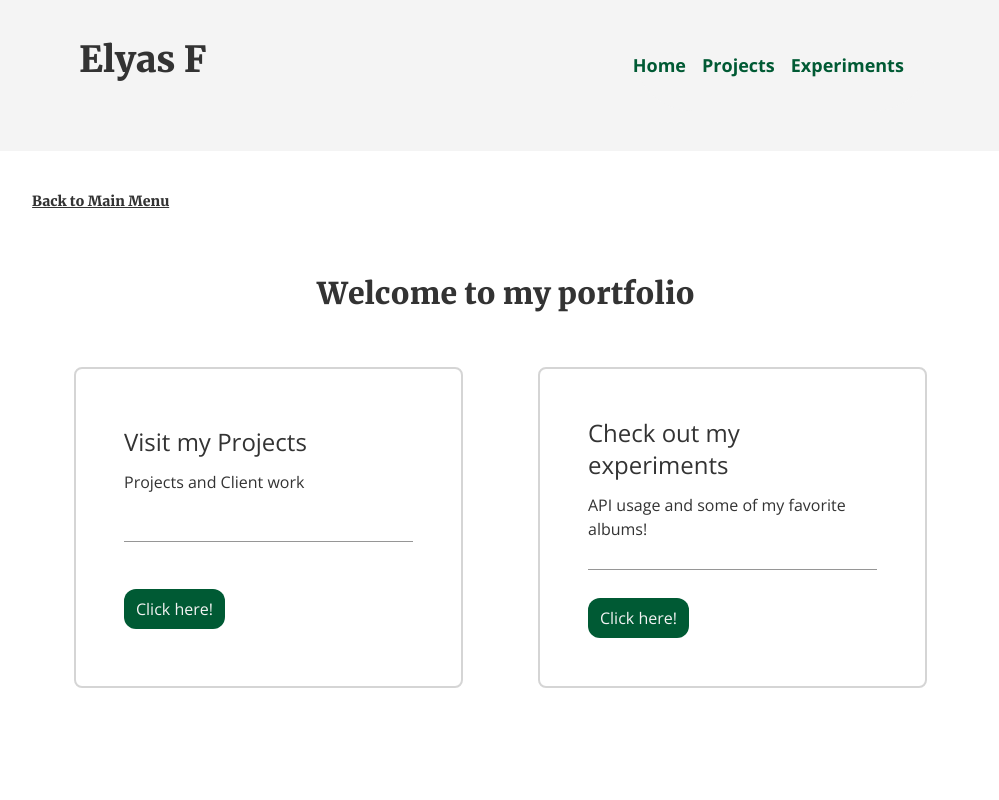
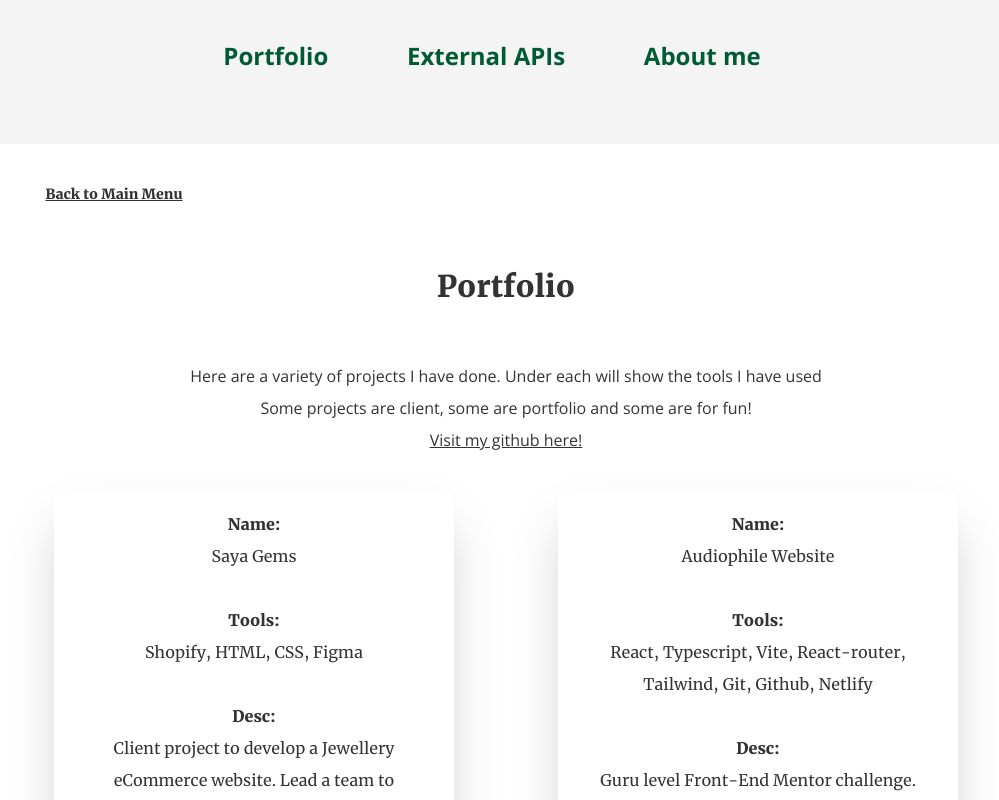
Before and after one commit to BlueElyas/elyas-portfolio, a React (Create React App) app: page /personal in a window 1280 px wide. Shown: the top 800 px of the page, without its empty margins (134-1133 px from the left). Built offline with nearby package versions, Linux system fonts and the light colour scheme.

Commit message:
Remove homepage and change links

```diff
--- a/src/App.jsx
+++ b/src/App.jsx
@@ -19,8 +19,7 @@ function App() {
         </Route>
 
         <Route path="personal" element={<AppShell />}>
-          <Route index element={<Home />} />
-          <Route path="projects" element={<Projects />} />
+          <Route index element={<Projects />} />
           <Route path="experiments" element={<ExperimentShell />} />
           <Route path="experiments/apis" element={<Apis />} />
           <Route path="experiments/albums" element={<AlbumPage />} />
--- a/src/components/main/header.jsx
+++ b/src/components/main/header.jsx
@@ -8,10 +8,7 @@ const Header = () => {
 
   return (
     <>
-      <header className="flex justify-around py-10 items-center bg-softGray md:items-baseline">
-        <h1 className="font-merriweatherBold text-4xl">
-          <NavLink to="/personal">Elyas F</NavLink>
-        </h1>
+      <header className="flex justify-end pr-7 py-10 items-center bg-softGray md:items-baseline md:justify-center">
         <div className="md:hidden">
           <HamburgerMenu isActive={showNav} setIsActive={setShowNav} />
         </div>
--- a/src/components/nav/JavStyles.js
+++ b/src/components/nav/JavStyles.js
@@ -14,4 +14,5 @@ export const linkStyles = [
   "after:transition-all",
   "after:duration-300",
   "relative",
+  "md:text-2xl",
 ];
--- a/src/components/nav/Nav.jsx
+++ b/src/components/nav/Nav.jsx
@@ -8,26 +8,32 @@ const NavBar = ({ toggleNavbar, isActive }) => {
   return (
     <>
       <nav>
-        <ul className="flex gap-1font-merriweatherReg flex-col place-items-center bg-softGray pb-16 md:pb-8 flex-wrap md:flex-row  w-screen border-solid border-2 border-darkGray border-opacity-10 rounded-b-full gap-4 md:border-none md:w-[300px]">
+        <ul className="flex gap-1font-merriweatherReg flex-col place-items-center bg-softGray pb-16 md:pb-8 flex-wrap md:flex-row md:justify-around  w-screen border-solid border-2 border-darkGray border-opacity-10 rounded-b-full gap-4 md:border-none md:w-[600px]">
           <li className={linkStyles.join(" ")}>
             <NavLink to="/personal" className="flex items-center gap-4">
               <div className="md:hidden">
                 <FaArrowAltCircleRight />
               </div>
-              <button onClick={() => toggleNavbar(!isActive)}>Home</button>
+              <button onClick={() => toggleNavbar(!isActive)}>Portfolio</button>
             </NavLink>
           </li>
           <li className={linkStyles.join(" ")}>
-            <NavLink to="projects" className="flex items-center gap-4">
+            <NavLink to="/personal" className="flex items-center gap-4">
               <div className="md:hidden">
                 <FaArrowAltCircleRight />
               </div>
-
-              <button onClick={() => toggleNavbar(!isActive)}>Projects</button>
+              <button onClick={() => toggleNavbar(!isActive)}>
+                External APIs
+              </button>
             </NavLink>
           </li>
           <li className={linkStyles.join(" ")}>
-            <NavLink to="experiments">Experiments</NavLink>
+            <NavLink to="/personal" className="flex items-center gap-4">
+              <div className="md:hidden">
+                <FaArrowAltCircleRight />
+              </div>
+              <button onClick={() => toggleNavbar(!isActive)}>About me</button>
+            </NavLink>
           </li>
         </ul>
       </nav>
--- a/src/pages/Projects.jsx
+++ b/src/pages/Projects.jsx
@@ -7,7 +7,7 @@ const Projects = () => {
   return (
     <div>
       <div className="text-center mx-5">
-        <PageTitle title="Projects" />
+        <PageTitle title="Portfolio" />
         <div className="leading-8">
           <p>
             Here are a variety of projects I have done. Under each will show the
```
